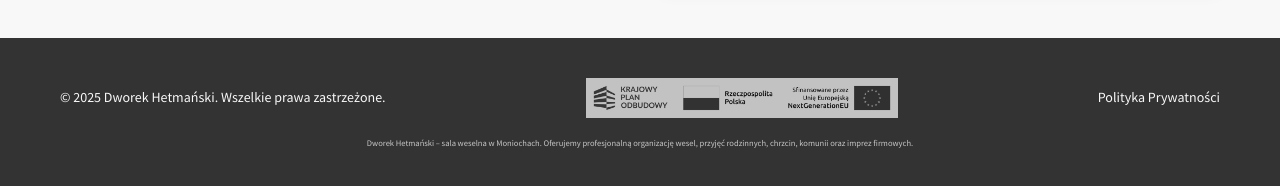
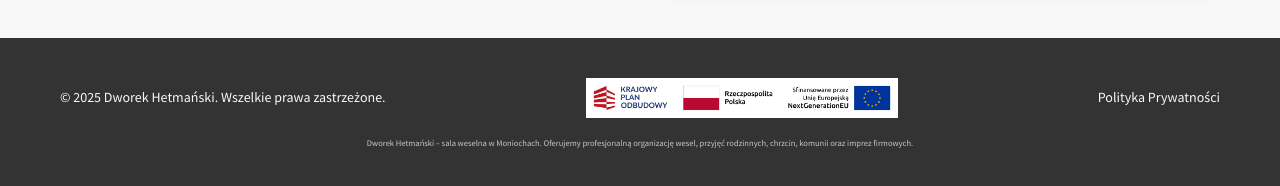
Before and after one commit to sayo300/sayo300.github.io, a plain HTML site: page index.html in a window 1280 px wide. Shown: the part 3861-4047 px from the top of the page. Drawn offline with nearby package versions, Linux system fonts and the light colour scheme.

Commit message:
Update main.css

```diff
--- a/css/main.css
+++ b/css/main.css
@@ -468,9 +468,7 @@ img {
 
 .footer__partner img {
     height: 40px; /* Fixed height for subtlety */
-    filter: grayscale(100%); /* Make it grayscale */
-    opacity: 0.7; /* Reduce opacity */
-    transition: all 0.3s ease;
+
 }
 
 .footer__partner img:hover {
```
